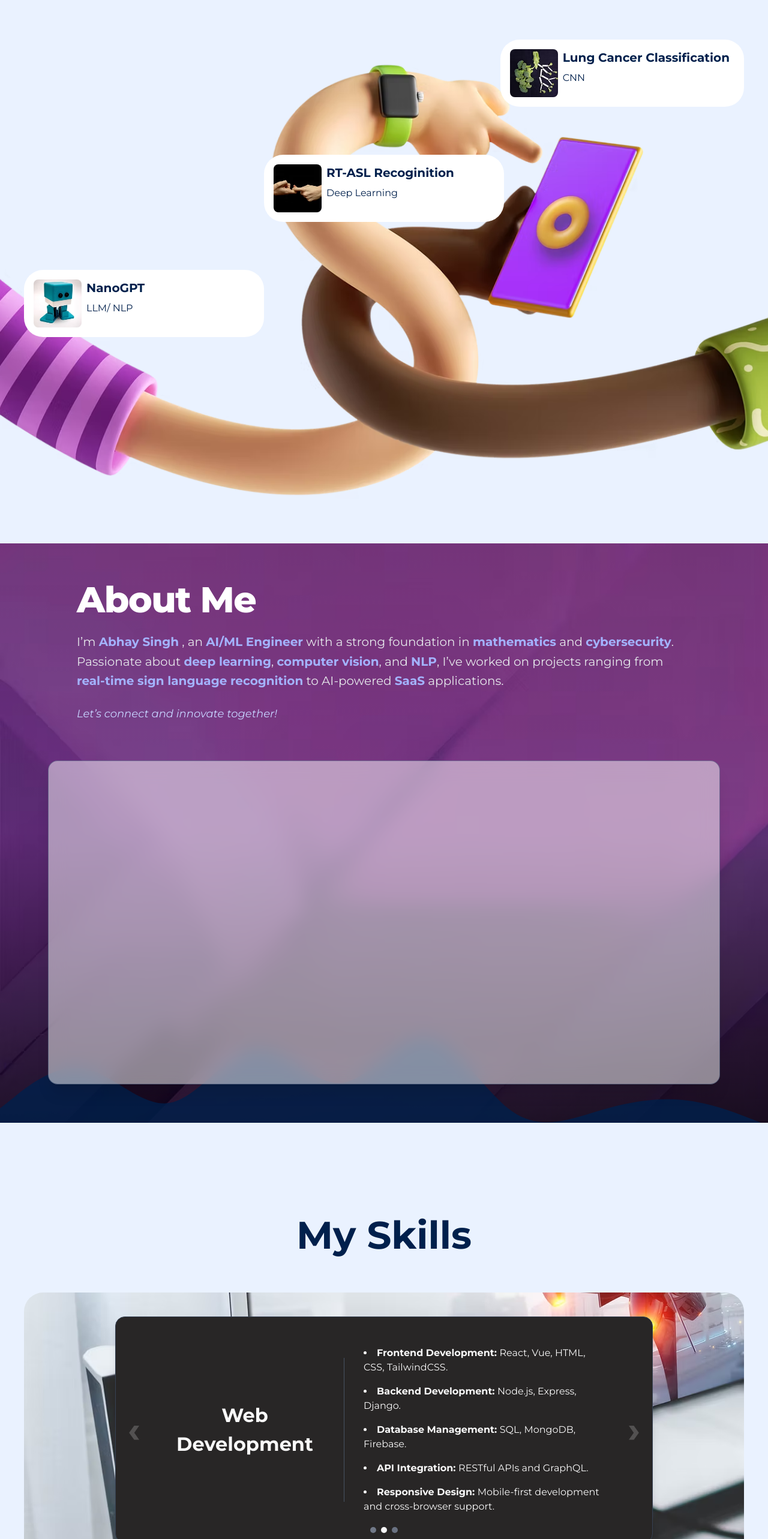
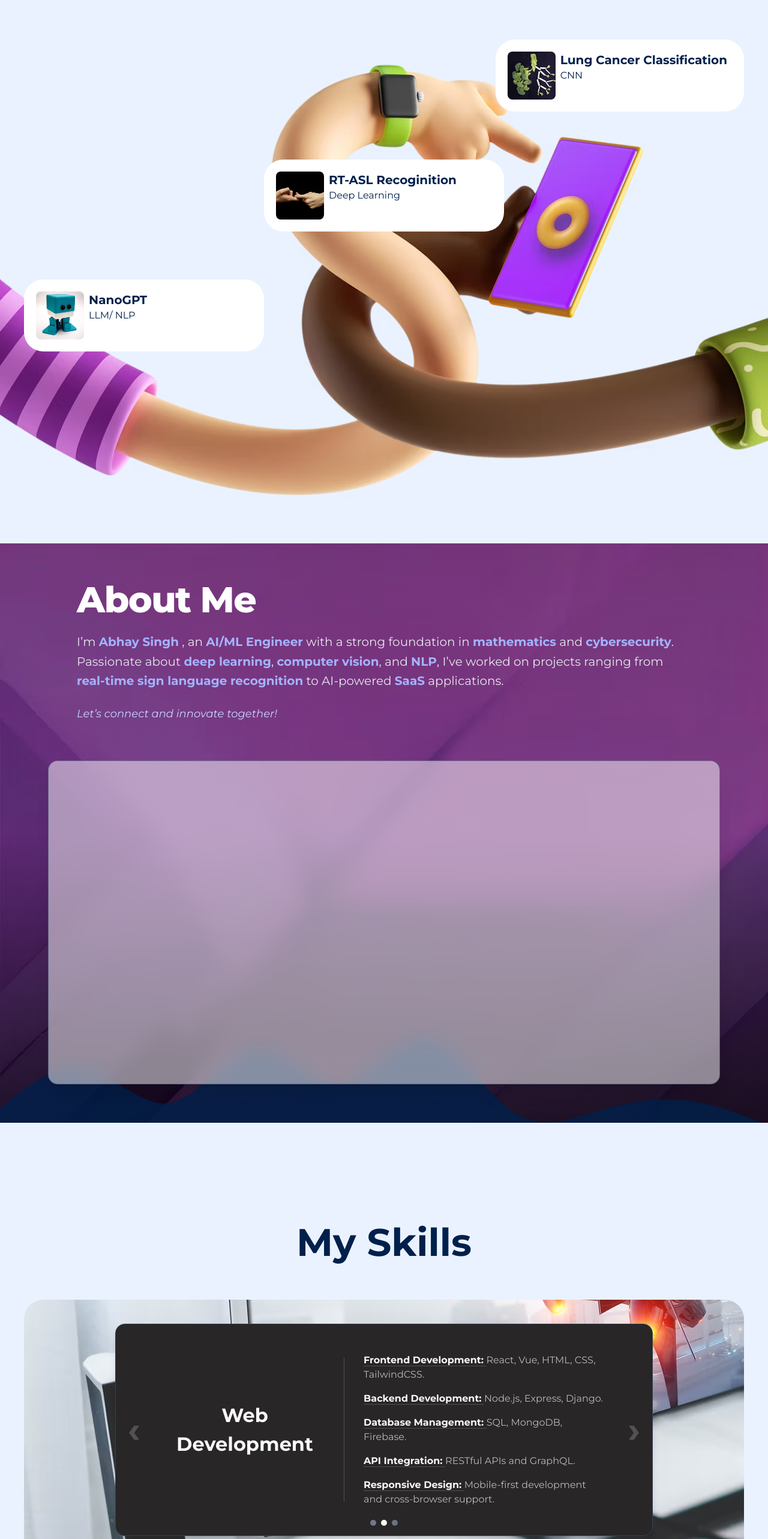
Before and after one commit to Uni-Creator/uni-creator-portfolio, a React (Vite) app: page / in a window 1280 px wide. Shown: the part 894-3460 px from the top of the page at 60% size. Built offline with nearby package versions, Linux system fonts and the light colour scheme.

Commit message:
Updated Css index.css file

```diff
--- a/src/components/Skills.tsx
+++ b/src/components/Skills.tsx
@@ -4,11 +4,9 @@ const Skills = ({ sectionRef }: { sectionRef: (node?: Element | null) => void })
   return (
     <div
       ref={sectionRef}
-      id="skills"
-      className="w-screen min-h-screen mt-10 flex-center  flex-col sm:p-10"
-    >
+      id="skills"    >
       <h2 className="text-[5vw] font-bold text-text-primary mb-12">My Skills</h2>
-      <div className="bg-[url('/images/skill-bg.avif')] bg-fixed w-full min-h-[80%] sm:max-h-[50%] flex justify-center items-center p-10 rounded-4xl">
+      <div className="carousel-container">
       <Carousel animationType="fade" animationDuration={0.6}/>
       </div>
     </div>
--- a/src/index.css
+++ b/src/index.css
@@ -1,22 +1,22 @@
-@import url('https://fonts.googleapis.com/css2?family=Montserrat:ital,wght@0,100..900;1,100..900&display=swap');
+@import url("https://fonts.googleapis.com/css2?family=Montserrat:ital,wght@0,100..900;1,100..900&display=swap");
 @import "tailwindcss";
 
 @theme {
   --color-text-primary: #00204c;
   --color-active-text: #9b00e7;
   --color-primary: #ffffff;
-  --color-bg-card: rgba(0,32,76,0.2);
-  --color-border-accent:rgba(0,32,76,0.4);
-  --color-dot:#00204c;
-  --color-line:#00204c;
-  --color-text-secondory:rgba(255,255,255,0.85);
-  --color-text-muted: rgba(255,255,255,1)
+  --color-bg-card: rgba(0, 32, 76, 0.2);
+  --color-border-accent: rgba(0, 32, 76, 0.4);
+  --color-dot: #00204c;
+  --color-line: #00204c;
+  --color-text-secondory: rgba(255, 255, 255, 0.85);
+  --color-text-muted: rgba(255, 255, 255, 1);
 }
 
 :root {
   /* Fluid font-size using clamp() */
   font-size: clamp(14px, 1.5vw, 16px);
-  font-family: 'Montserrat', cursive;
+  font-family: "Montserrat", cursive;
   font-optical-sizing: auto;
   line-height: 1.5;
   font-weight: 400;
@@ -35,7 +35,7 @@
 }
 
 @utility col-center {
-  @apply flex flex-col justify-center items-center  translate-y-1/4;
+  @apply flex flex-col justify-center items-center translate-y-1/4;
 }
 
 @utility fixed-nav {
@@ -48,36 +48,36 @@
   }
 
   nav {
-    @apply  z-20 w-full md:mt-10 mt-5 md:px-10 px-2 flex top-5 justify-between items-center;
+    @apply z-20 w-full md:mt-10 mt-5 md:px-10 px-2 flex top-5 justify-between items-center;
 
     #logo {
       @apply shadow-md shadow-purple-500/30 flex justify-between text-center items-center space-x-2 bg-white rounded-full max-w-fit px-2 md:px-4 p-1 md:p-2;
     }
 
-      #menuIcon{
+    #menuIcon {
       @apply md:hidden absolute right-2 z-100;
 
-    button{
-      .outerDiv{
-        @apply relative flex items-center justify-center rounded-2xl w-[13vw] h-[12.5vw] max-w-[60px] max-h-[50px] transform transition-all ring-0 ring-slate-700 hover:ring-8   duration-200;
-      };
+      button {
+        .outerDiv {
+          @apply relative flex items-center justify-center rounded-2xl w-[13vw] h-[12.5vw] max-w-[60px] max-h-[50px] transform transition-all ring-0 ring-slate-700 hover:ring-8 duration-200;
+        }
 
-      .innerDiv{
+        .innerDiv {
           @apply flex flex-col justify-between w-[5vw] max-w-[50px] max-h-[50px] h-[5vw] transform transition-all duration-300;
 
-        .lineUpper{
-          @apply  h-[1vw] max-h-[4px] w-1/2 rounded transform transition-all duration-300;
+          .lineUpper {
+            @apply h-[1vw] max-h-[4px] w-1/2 rounded transform transition-all duration-300;
           }
 
-        .lineBottom{
-          @apply  h-[0.8vw] max-h-[3px] w-1/2 rounded self-end transform transition-all duration-300;
+          .lineBottom {
+            @apply h-[0.8vw] max-h-[3px] w-1/2 rounded self-end transform transition-all duration-300;
           }
         }
       }
     }
 
     .nav-menu {
-    @apply hidden absolute top-20 right-5 bg-white text-text-primary  shadow-md p-5 z-40 rounded-2xl;
+      @apply hidden absolute top-20 right-5 bg-white text-text-primary shadow-md p-5 z-40 rounded-2xl;
     }
 
     #menuList.nav-list-mobile {
@@ -91,8 +91,16 @@
     #hero {
       @apply w-full h-[100dvh] flex flex-col justify-center;
 
+      #hero-image-container {
+        @apply h-1/2 w-full flex items-center justify-between p-10;
+
+        img {
+          @apply w-[12vw] h-[12vw] min-w-[60px] min-h-[60px];
+        }
+      }
+
       #headings {
-        @apply self-end mb-10 text-center wrap-normal;
+        @apply self-end mb-10 wrap-normal [text-shadow:_-3px_-3px_8px_rgba(131,131,131,0.76)] w-full text-center mt-10;
         font-size: clamp(2rem, 6vw, 4rem); /* Dynamic font size with max */
 
         h1 {
@@ -118,9 +126,62 @@
         }
       }
     }
-    .feature{
-      @apply  w-full
+
+    .feature {
+      @apply w-full;
+
+      #f-bg {
+        @apply bg-[url('/images/hero-bg.avif')] bg-center bg-cover w-[130%] h-[110vh] transform -translate-x-20;
+      }
+
+      .project-card {
+        @apply sm:min-w-[400px] sm:min-h-[100px] min-w-full bg-white flex justify-start rounded-4xl p-5 text-center;
+      }
     }
   }
 
+  #about {
+    @apply relative min-h-screen w-full flex flex-col items-center justify-between px-5 sm:px-10 md:px-20 py-16 overflow-hidden;
+
+    img {
+      @apply absolute inset-0 w-full h-full object-cover object-center -z-20;
     }
+  }
+
+  #skills {
+    @apply w-screen min-h-screen mt-10 flex-center flex-col sm:p-10;
+
+    .carousel-container {
+      @apply bg-[url('/images/skill-bg.avif')] bg-fixed w-full min-h-[80%] sm:max-h-[50%] flex justify-center items-center p-10 rounded-4xl;
+
+      .carousel {
+        @apply bg-[#282626] backdrop-blur-sm border border-gray-700 text-white rounded-2xl p-8 md:p-12 shadow-lg;
+
+        .slide-container {
+          @apply w-full transition-opacity duration-500;
+
+          .slide {
+            @apply flex flex-col md:flex-row gap-8 justify-center items-center;
+
+            .title {
+              @apply text-[clamp(1.5rem,4vw,2rem)] sm:w-1/3 font-bold text-center;
+            }
+            ul {
+              @apply  w-full md:w-1/2 list-inside marker:text-white/30 space-y-4 break-words text-[clamp(1rem,2vw,1rem)];
+
+              li {
+                p {
+                  @apply border-b-1 inline border-white/20 font-bold;
+                }
+              }
+            }
+          }
+        }
+
+        .navigationButton {
+          @apply absolute top-1/2 transform -translate-y-1/2 text-white/20 cursor-pointer hover:text-white/50 text-6xl font-bold;
+        }
+      }
+    }
+  }
+}
--- a/src/utils/Carousel/Carousel.tsx
+++ b/src/utils/Carousel/Carousel.tsx
@@ -56,7 +56,7 @@ const Carousel = ({ animationType = "slide-up", animationDuration = 0.6 }: Carou
 
   return (
     <div
-  className="relative w-full sm:w-[80%] bg-[#282626] backdrop-blur-sm border border-gray-700 text-white rounded-2xl p-8 md:p-12 shadow-lg"
+  className="relative w-full sm:w-[80%] carousel"
   onMouseEnter={() => setPaused(true)}
   onMouseLeave={pauseWithDebounce}
 >
--- a/src/utils/Carousel/Slide.tsx
+++ b/src/utils/Carousel/Slide.tsx
@@ -7,22 +7,22 @@ const Slide: FC<SlideProps> = ({ title, features, active, slideRef }) => {
   return (
     <div
       ref={slideRef}
-      className={`w-full transition-opacity duration-500 ${
+      className={`slide-container ${
         active ? "opacity-100 relative block" : "opacity-0 hidden"
       }`}
     >
-      <div className="flex flex-col md:flex-row gap-8 justify-center items-center">
-        <h2 className="text-[clamp(1.5rem,4vw,2rem)] sm:w-1/3 font-bold text-center">
+      <div className="slide">
+        <h2 className="title">
           {title}
         </h2>
 
         <div className="hidden md:block w-[1px] bg-gray-600 h-60"></div>
 
-        <ul className="list-disc w-full md:w-1/2 list-inside marker:text-accent space-y-4 break-words text-[clamp(1rem,2vw,1rem)]">
+        <ul>
           {features.map((feature, idx) => (
             <li key={idx} className="break-words">
-              <p className="inline font-bold">{feature.topic}: </p>
-              <span className="text-accent break-words">{feature.work}</span>
+              <p>{feature.topic}: </p>
+              <span className="text-white/70 break-words">{feature.work}</span>
             </li>
           ))}
         </ul>
--- a/src/utils/HighlightProjects.tsx
+++ b/src/utils/HighlightProjects.tsx
@@ -6,33 +6,34 @@ const alignments = [
   "sm:self-start sm:text-start",
 ];
 
-export default function HighlightProjects({ projects }: {projects:ProjectListType}) {
+export default function HighlightProjects({
+  projects,
+}: {
+  projects: ProjectListType;
+}) {
   return (
     <div className="feature relative z-0 mt-20">
       {/* Background */}
-      <div
-        id="f-bg"
-        className="bg-[url('/images/hero-bg.avif')] bg-center bg-cover w-[130%] h-[110vh] transform -translate-x-20"
-      ></div>
+      <div id="f-bg"></div>
 
       {/* Projects */}
       <div id="highlight-projects" className="absolute w-full top-0">
         <div className="flex flex-col justify-evenly items-center sm:items-end flex-wrap gap-20 p-10">
           {projects.map((project, index) => {
-            if(index>3)return
+            if (index > 3) return;
             const alignment = alignments[index % alignments.length]; // cycle through
             return (
               <div
-                key={project.id+index}
-                className={`sm:min-w-[400px] min-w-full bg-white flex justify-start items-start rounded-4xl p-4 text-center ${alignment}`}
+                key={project.id + index}
+                className={`project-card ${alignment}`}
               >
                 <img
                   src={project.img}
                   alt={project.title}
                   className="w-20 h-20 rounded-lg"
                 />
-                <div className="w-full overflow-hidden mx-2 space-y-2">
-                  <h3 className="text-start font-bold text-xl line-clamp-2">
+                <div className="w-full overflow-hidden mx-2">
+                  <h3 className="text-start self-start font-bold text-xl line-clamp-2">
                     {project.title}
                   </h3>
                   <p className="truncate text-start">{project.subtitle}</p>
--- a/src/utils/utilsType.ts
+++ b/src/utils/utilsType.ts
@@ -9,7 +9,7 @@ type MenuListProps = {
   setIsOpen: React.Dispatch<React.SetStateAction<boolean>>;
   isProjectsOpen: boolean;
   setIsProjectsOpen: React.Dispatch<React.SetStateAction<boolean>>;
-  currentPage:string
+  currentPage: string;
 };
 
 type TimelineItem = {
@@ -31,7 +31,6 @@ interface CarouselProps {
   animationDuration?: number;
 }
 
-
 interface Feature {
   topic: string;
   work: string;
@@ -44,4 +43,20 @@ interface SlideProps {
   slideRef: (el: HTMLDivElement | null) => void;
 }
 
-export type { MenuIconProps, MenuListProps,TimelineItem,TimelineProps,CarouselProps,AnimationType,SlideProps,Feature };
+interface NavigationProps {
+  current: number;
+  goToSlide: (index: number) => void;
+  pauseWithDebounce: () => void;
+}
+
+export type {
+  MenuIconProps,
+  MenuListProps,
+  TimelineItem,
+  TimelineProps,
+  CarouselProps,
+  AnimationType,
+  SlideProps,
+  Feature,
+  NavigationProps,
+};
```
Also changed, not shown: src/components/AboutSection.tsx (+8 -11 lines), src/components/Home.tsx (+15 -21 lines), src/utils/Carousel/Navigation.tsx (+3 -7 lines). Lines whose indentation alone changed are shown as unchanged.
